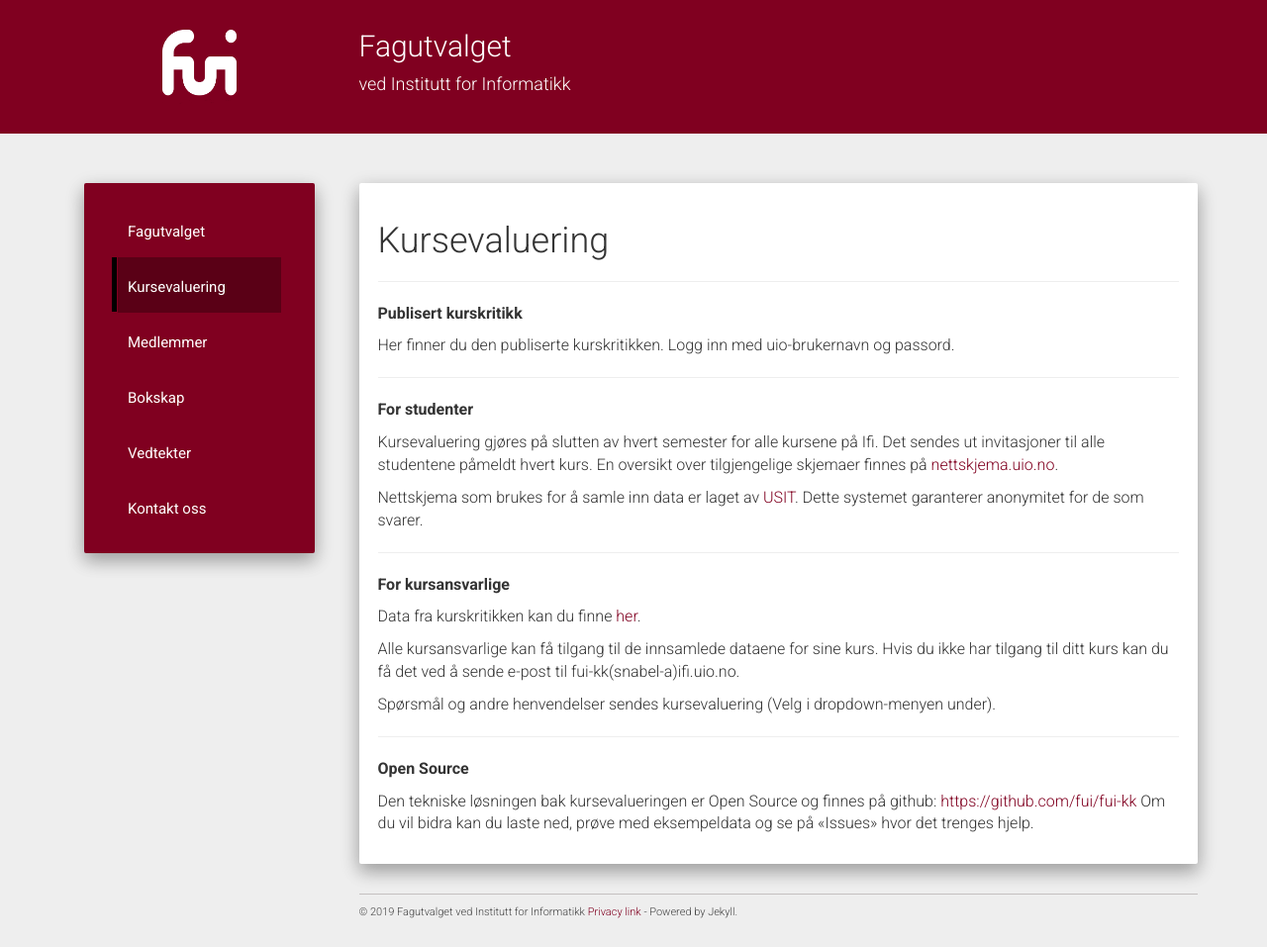
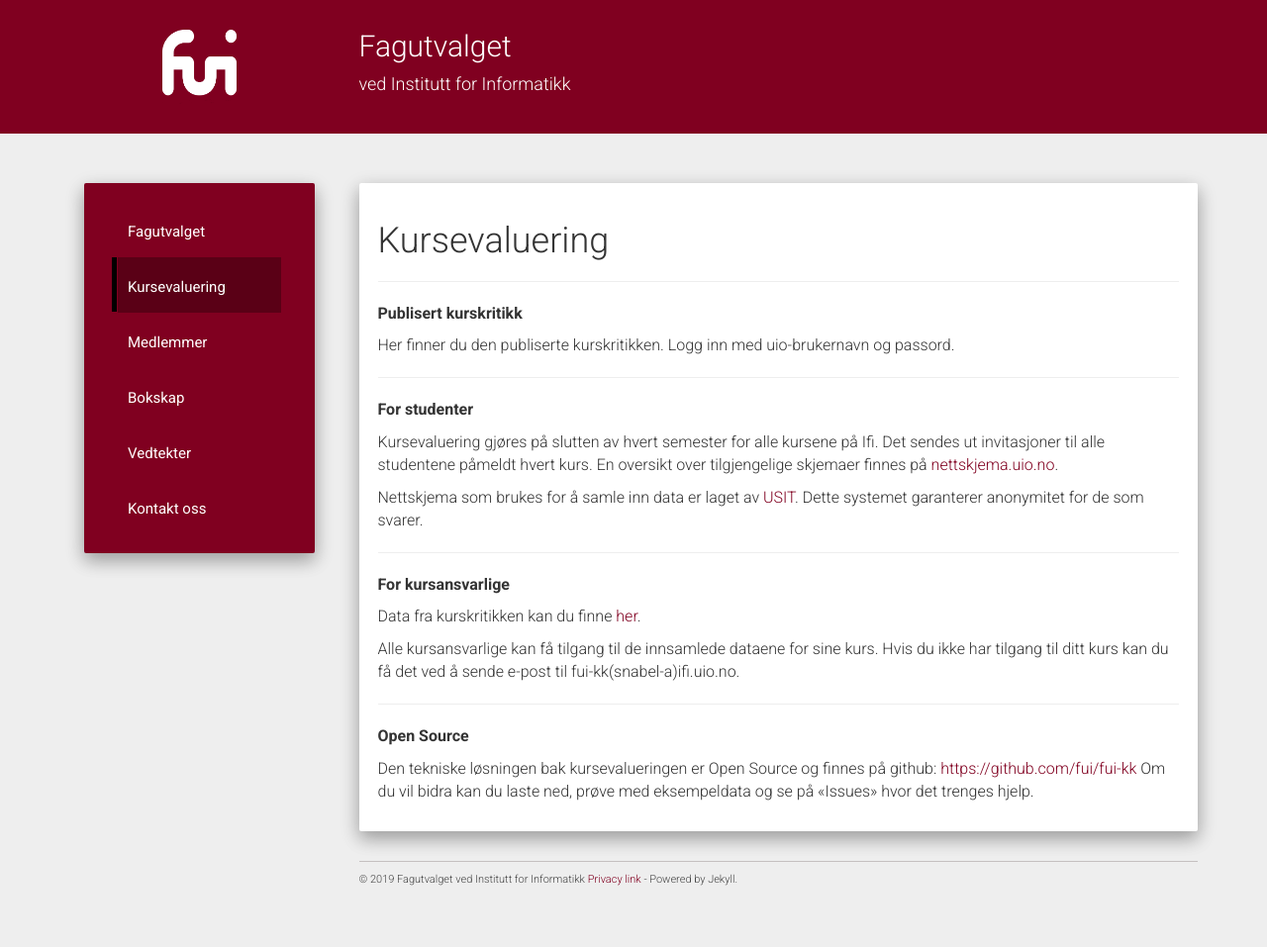
Before and after one commit to fui/fui.github.io, a Jekyll site: the page built from evaluation.md, in a window 1280 px wide. Shown: the whole page at 99% size. Built offline with Jekyll 4.4.1, drawn with Linux system fonts in a browser that asks for light colours; nearby versions of some CDN libraries; after the commit the page ends 924 px from its top, so only the background shows below that.

Commit message:
creating evaluation.md

```diff
--- a/evaluation.md
+++ b/evaluation.md
@@ -29,8 +29,6 @@
 
 Alle kursansvarlige kan få tilgang til de innsamlede dataene for sine kurs. Hvis du ikke har tilgang til ditt kurs kan du få det ved å sende e-post til fui-kk(snabel-a)ifi.uio.no.
 
-Spørsmål og andre henvendelser sendes kursevaluering (Velg i dropdown-menyen under).
-
 ---
 
 **Open Source**
```
